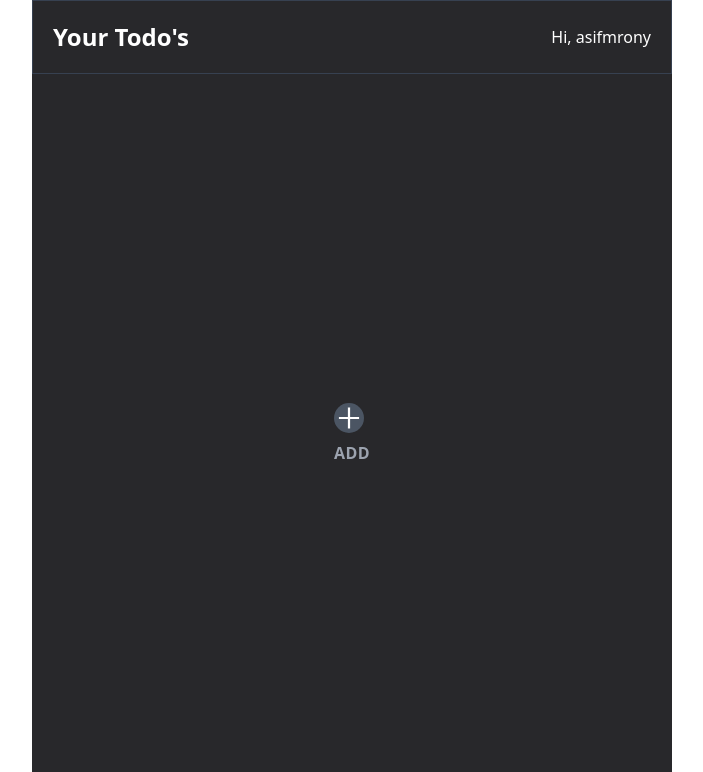
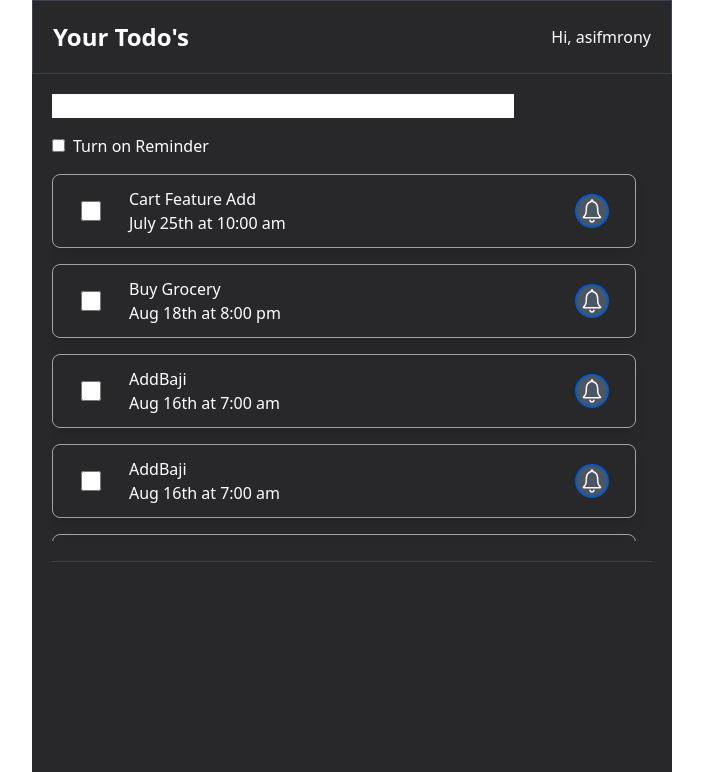
Before and after one commit to asifmrony/react-todo-list, a React (Create React App) app: page / in a window 1280 px wide. Shown: the top 772 px of the page, without its empty margins (288-991 px from the left). Built offline with nearby package versions, Linux system fonts and the light colour scheme.

Commit message:
UI design mostly done

```diff
--- a/src/App.js
+++ b/src/App.js
@@ -22,6 +22,18 @@ function App() {
       title: "AddBaji",
       date: "Aug 16th at 7:00 am",
       remainder: true,
+    },
+    {
+      id: 3,
+      title: "AddBaji",
+      date: "Aug 16th at 7:00 am",
+      remainder: true,
+    },
+    {
+      id: 3,
+      title: "AddBaji",
+      date: "Aug 16th at 7:00 am",
+      remainder: true,
     }
   ];
 
@@ -31,10 +43,25 @@ function App() {
       <Header />
       <div className="main p-5 min-h-screen app-main">
         {/* blank todo add button */}
-        <TodoAdd />
-        <div className="todos space-y-4">
+        {todos.length < 1 && <TodoAdd />}
+        <form action="#">
+          <input type="text" name="tasktitle" id="taskTitle" className='mb-4' />
+          <input type="text" name="taskdate" id="taskDate" />
+          <div>
+            <label htmlFor="taskReminder">
+              <input type="checkbox" name="taskremainder" id="taskReminder" className='mr-2'/>
+              Turn on Reminder
+            </label>
+          </div>
+        </form>
+        <div className="todos space-y-4 h-[383px] max-h-[574px] overflow-x-hidden overflow-y-auto pr-4">
           <Todos todos = {todos}/>
         </div>
+        <div className="mt-5 w-full h-[1px] bg-gray-700"></div>
+        {/* FInished Todos will be here */}
+        {/* <div className="finished-todos space-y-4 overflow-x-hidden overflow-y-auto">
+          <Todos todos = {todos}/>
+        </div> */}
       </div>
     </div>
   );
--- /dev/null
+++ b/src/components/Todo.js
@@ -0,0 +1,24 @@
+import React from 'react';
+import { IoIosNotificationsOutline } from 'react-icons/io'
+import { IconContext } from 'react-icons'
+
+function Todo({ todo }) {
+  return (
+    <div className="todo shadow-lg rounded-lg py-3 px-7 flex justify-between items-center border border-gray-400 mt-4">
+        <div className="todo__content flex items-center space-x-7">
+            <input className='w-5 h-5' type="checkbox" name="" id="" />
+            <div>
+                <h3>{todo.title}</h3>
+                <p>{todo.date}</p>
+            </div>
+        </div>
+        <div>
+            <IconContext.Provider value={{ className: "text-3xl bg-gray-600 rounded-full color-white cursor-pointer hover:bg-[#005CC8] hover:ring-offset-2 hover:ring-offset-[#005CC8] ring-2 ring-[#005CC8]"}}>
+                <IoIosNotificationsOutline />
+            </IconContext.Provider>
+        </div>
+    </div>
+  )
+}
+
+export default Todo
--- a/src/components/Todos.js
+++ b/src/components/Todos.js
@@ -1,25 +1,11 @@
 import React from 'react';
-import { IoIosNotificationsOutline } from "react-icons/io";
-import { IconContext } from "react-icons";
+import Todo from './Todo'
 
 function Todos({ todos }) {
   return (
     <>
         {todos.map((todo) => (
-            <div key={todo.id} className="todo shadow-lg rounded-lg py-3 px-7 flex justify-between items-center border border-gray-400">
-            <div className="todo__content flex items-center space-x-7">
-                <input className='w-5 h-5' type="checkbox" name="" id="" />
-                <div>
-                    <h3>{todo.title}</h3>
-                    <p>{todo.date}</p>
-                </div>
-            </div>
-            <div>
-                <IconContext.Provider value={{ className: "text-3xl bg-gray-600 rounded-full color-white cursor-pointer hover:bg-[#005CC8] hover:ring-offset-2 hover:ring-offset-[#005CC8] ring-2 ring-[#005CC8]"}}>
-                    <IoIosNotificationsOutline />
-                </IconContext.Provider>
-            </div>
-            </div>
+            <Todo key={todo.id} todo={todo} />
         ))
         }
     </>
```
